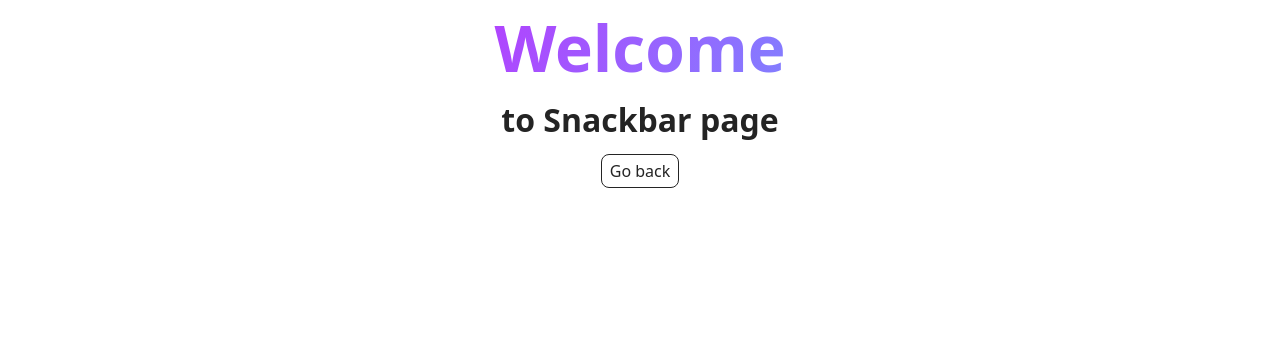
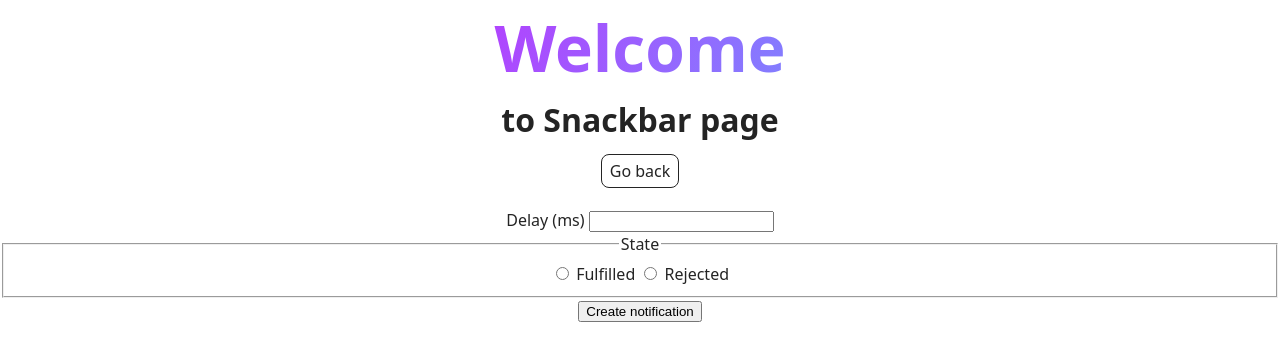
Before and after one commit to Aleksandr-1977/goit-js-hw-10, a plain HTML site: page 2-snackbar.html in a window 1280 px wide. Drawn offline with Linux system fonts and the light colour scheme.

Commit message:
Deploying to gh-pages from @ Aleksandr-1977/goit-js-hw-10@41af8413ef3964470d663d981793236ba3293d0c 🚀

```diff
--- a/2-snackbar.html
+++ b/2-snackbar.html
@@ -6,13 +6,12 @@
   <meta http-equiv="X-UA-Compatible" content="IE=edge" />
   <meta name="viewport" content="width=device-width, initial-scale=1.0" />
   <title>2-snackbar</title>
+  <link rel="logo" type="image" href="/goit-js-hw-10/assets/form-icon-CVokiTBJ.png" />
   <script type="module" crossorigin src="/goit-js-hw-10/assets/modulepreload-polyfill-B5Qt9EMX.js"></script>
   <link rel="stylesheet" crossorigin href="/goit-js-hw-10/assets/styles-B7znVSbU.css">
 </head>
 
 <body>
-
-
   <main>
     <div class="container">
       <h1 class="main-title">
@@ -20,6 +19,26 @@
       </h1>
       <a class="back-link" href="./index.html">Go back</a>
     </div>
+    <form class="form">
+      <label>
+        Delay (ms)
+        <input type="number" name="delay" required />
+      </label>
+
+      <fieldset>
+        <legend>State</legend>
+        <label>
+          <input type="radio" name="state" value="fulfilled" required />
+          Fulfilled
+        </label>
+        <label>
+          <input type="radio" name="state" value="rejected" required />
+          Rejected
+        </label>
+      </fieldset>
+
+      <button type="submit">Create notification</button>
+    </form>
   </main>
 
 
```
Also changed, not shown: 1-timer.js (+1 -1 lines), assets/form-icon-CVokiTBJ.png (added), 1 other file.
